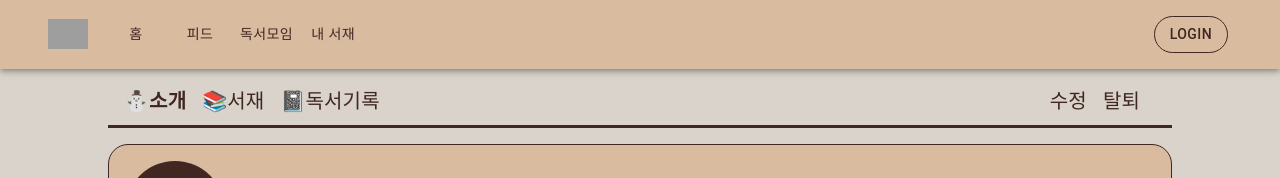
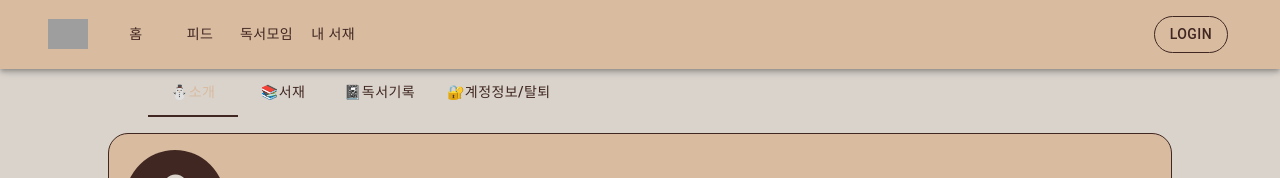
Before and after one commit to cwhite723/sobuk-sobuk, a React (Create React App) app in the folder project/client/: page /user/1 in a window 1280 px wide. Shown: the top 178 px of the page. Built offline with nearby package versions, Linux system fonts and the light colour scheme; grey boxes are pictures that could not be loaded.

Commit message:
design: using Tabs in User Page

```diff
--- a/project/client/src/pages/UserPage.tsx
+++ b/project/client/src/pages/UserPage.tsx
@@ -1,11 +1,10 @@
-import { Box, Input } from "@mui/material";
+import { Box, Input, Tab, Tabs } from "@mui/material";
 import Grid from "@mui/material/Unstable_Grid2";
 
 import CommonAvaratImage from "components/common/CommonAvatarImage";
 import CommonBigButton from "components/common/CommonBigButton";
 import CommonBookImage from "components/common/CommonBookImage";
 import CommonButton from "components/common/CommonButton";
-import CommonLink from "components/common/CommonLink";
 import CommonTextField from "components/common/CommonTextField";
 import CommonTitle from "components/common/CommonTitle";
 import CommonTypography from "components/common/CommonTypography";
@@ -27,6 +26,10 @@ const UserPage = () => {
     console.log("계정 정보 수정 완료");
   };
 
+  const handleDropOut = () => {
+    console.log("회원탈퇴");
+  };
+
   const [selectTab, setSelectTab] = React.useState<TabMenu>("intro");
   const [isOwner, setIsOwner] = React.useState<boolean>(true);
   const [userName, setUserName] = React.useState("윤정");
@@ -38,33 +41,44 @@ const UserPage = () => {
   const handleUserFollow = () => {
     setIsFollow(!isFollow);
   };
+
+  const handleTabChange = (
+    event: React.SyntheticEvent,
+    newSelectMenu: TabMenu,
+  ) => {
+    setSelectTab(newSelectMenu);
+  };
   return (
     <Box sx={{ width: "100%" }}>
       {/* 유저(내서재) 페이지 상단바 */}
       {/* MUI Tab Menu 적용하기 */}
       <Box
         sx={{
-          display: "flex",
-          justifyContent: "space-between",
-          borderBottom: "3px solid",
-          p: 2,
-          pb: 1,
+          width: "100%",
           mb: 2,
         }}
       >
-        <Box sx={{ display: "flex" }}>
-          <CommonTypography value="⛄소개" variant="h6" bold={true} />
-          <CommonTypography value="📚서재" variant="h6" bold={false} />
-          <CommonTypography value="📓독서기록" variant="h6" bold={false} />
-        </Box>
-        {isOwner && (
-          <Box sx={{ display: "flex" }}>
-            <CommonTypography value="수정" variant="h6" bold={false} />
-            <CommonLink to="#">
-              <CommonTypography value="탈퇴" variant="h6" bold={false} />
-            </CommonLink>
-          </Box>
-        )}
+        <Tabs
+          value={selectTab}
+          onChange={handleTabChange}
+          variant="scrollable"
+          scrollButtons
+          allowScrollButtonsMobile
+          aria-label="user page tab menu"
+          sx={{
+            "& .MuiTab-root": {
+              color: "text.primary",
+            },
+            "& .MuiTabs-indicator": {
+              backgroundColor: "text.primary",
+            },
+          }}
+        >
+          <Tab label="⛄소개" value="intro" />
+          <Tab label="📚서재" value="lib" />
+          <Tab label="📓독서기록" value="post" />
+          {isOwner && <Tab label="🔐계정정보/탈퇴" value="setting" />}
+        </Tabs>
       </Box>
 
       {/* 유저페이지 전체 container 영역(기본) */}
@@ -462,7 +476,6 @@ const UserPage = () => {
             flexDirection: "column",
             justifyContent: "center",
             width: "100%",
-            maxWidth: 500,
             backgroundColor: "primary.main",
             borderRadius: 5,
             border: "1px solid",
@@ -495,6 +508,7 @@ const UserPage = () => {
             placeholder="기존 소개글"
           />
           <CommonBigButton value="수정완료" onClick={handleSetting} />
+          <CommonBigButton value="회원탈퇴" onClick={handleDropOut} />
         </Box>
       )}
     </Box>
```
